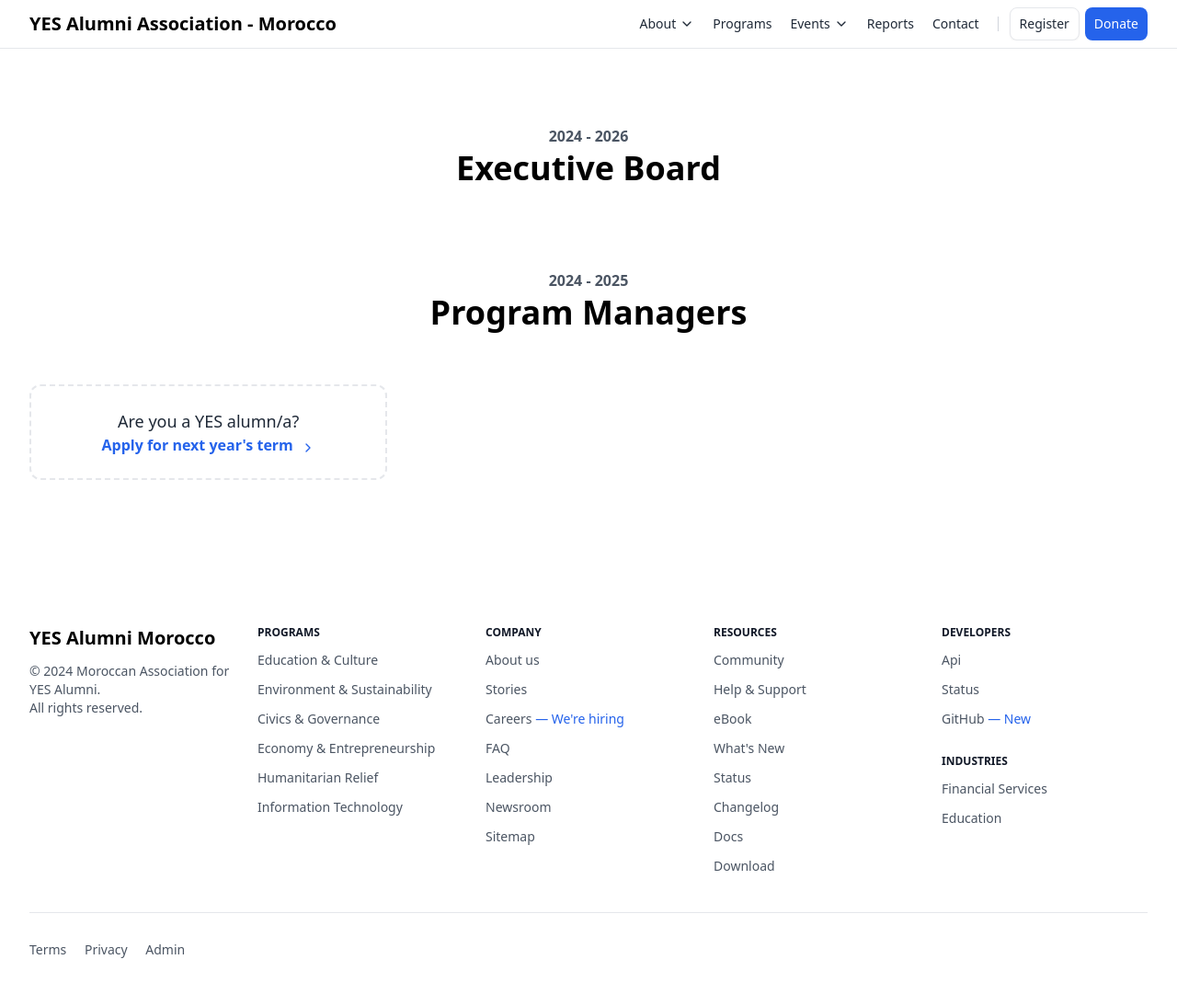
After one commit to aabboudi/maya, a Django app: page /leadership/ in a window 1280 px wide. The commit adds this page. Shown: the whole page at 92% size. Run offline with Django 5.2, Linux system fonts and the light colour scheme; data that the repository does not hold is empty; style sheets or scripts are compiled from the project's sources; some libraries are stand-ins or nearby versions.

Commit message:
Refactored and renamed page then included managers

```diff
--- a/orbit/urls.py
+++ b/orbit/urls.py
@@ -5,7 +5,7 @@ urlpatterns = [
     path('', views.home, name='home'),
     path('about/', views.about, name='about'),
     path('partners/', views.partners, name='partners'),
-    path('executive-board/', views.executive_board, name='executive_board'),
+    path('leadership/', views.leadership, name='leadership'),
     path('stories/', views.stories, name='stories'),
     path('stories/<str:story>', views.story_details, name='story_details'),
     path('programs/', views.programs, name='programs'),
--- a/orbit/views.py
+++ b/orbit/views.py
@@ -12,9 +12,10 @@ def about(request):
 def partners(request):
     return render(request, 'about/partners.html')
 
-def executive_board(request):
-    board_members = BoardMember.objects.all()
-    return render(request, 'about/executive-board.html', { 'board_members': board_members })
+def leadership(request):
+    board_members = BoardMember.objects.filter(active=True)
+    managers = Manager.objects.filter(active=True)
+    return render(request, 'about/leadership.html', { 'board_members': board_members, 'managers': managers })
 
 def stories(request):
     # stories = Post.objects.all()
--- /dev/null
+++ b/templates/templates/about/leadership.html
@@ -0,0 +1,63 @@
+{% extends "_base.html" %}
+
+{% block title %}Executive Board{% endblock %}
+
+{% block extra_head %}
+
+{% endblock %}
+
+{% block content %}
+
+<!-- Team -->
+<div class="max-w-[85rem] grid gap-8 px-4 py-10 sm:px-6 lg:px-8 lg:py-14 mx-auto">
+  <section>
+    <!-- Title -->
+    <div class="max-w-2xl mx-auto text-center mb-10 lg:mb-14">
+      <p class="font-semibold text-gray-600 dark:text-neutral-400">2024 - 2026</p>
+      <h2 class="text-2xl font-bold md:text-4xl md:leading-tight dark:text-white">Executive Board</h2>
+    </div>
+    <!-- End Title -->
+
+    <!-- Grid -->
+    <div class="grid grid-cols-1 sm:grid-cols-2 lg:grid-cols-3 gap-6">
+      {% for board_member in board_members %}
+        {% include "components/leadershipCard.html" with avatar=board_member.avatar name=board_member.name title=board_member.title bio=board_member.bio %}
+      {% endfor %}
+    </div>
+    <!-- End Grid -->
+  </section>
+
+  <section>
+    <!-- Title -->
+    <div class="max-w-2xl mx-auto text-center mb-10 lg:mb-14">
+      <p class="font-semibold text-gray-600 dark:text-neutral-400">2024 - 2025</p>
+      <h2 class="text-2xl font-bold md:text-4xl md:leading-tight dark:text-white">Program Managers</h2>
+    </div>
+    <!-- End Title -->
+
+    <!-- Grid -->
+    <div class="grid grid-cols-1 sm:grid-cols-2 lg:grid-cols-3 gap-6">
+
+      {% for manager in managers %}
+        {% include "components/leadershipCard.html" with avatar=manager.avatar name=manager.name title=manager.program bio=manager.bio %}
+      {% endfor %}
+
+      <a class="col-span-full lg:col-span-1 group flex flex-col justify-center text-center rounded-xl p-4 md:p-6 border-2 border-dashed border-gray-200 hover:shadow-sm focus:outline-none focus:shadow-sm dark:border-neutral-700" href="#">
+        <h3 class="text-lg text-gray-800 dark:text-neutral-200">
+          Are you a YES alumn/a?
+        </h3>
+        <div>
+          <span class="inline-flex items-center gap-x-2 font-semibold text-blue-600 group-hover:text-blue-700 group-focus:text-blue-700 dark:text-blue-500 dark:group-hover:text-blue-400 dark:group-focus:text-blue-400">
+            Apply for next year's term
+            <svg class="mt-1.5 shrink-0 size-4" xmlns="http://www.w3.org/2000/svg" width="24" height="24" viewBox="0 0 24 24" fill="none" stroke="currentColor" stroke-width="2" stroke-linecap="round" stroke-linejoin="round"><path d="m9 18 6-6-6-6"/></svg>
+          </span>
+        </div>
+      </a>
+      <!-- End Col -->
+    </div>
+    <!-- End Grid -->
+  </section>
+</div>
+<!-- End Team -->
+
+{% endblock content %}
--- a/templates/templates/components/navbar.html
+++ b/templates/templates/components/navbar.html
@@ -55,10 +55,10 @@
                     <div class="my-2 border-t border-gray-100 dark:border-neutral-800"></div>
 
                     <!-- Link -->
-                    <a href="/executive-board" class="p-3 flex items gap-x-4 hover:bg-gray-100 focus:outline-none focus:bg-gray-100 rounded-lg dark:text-neutral-200 dark:hover:bg-neutral-700 dark:focus:bg-neutral-700">
+                    <a href="/leadership" class="p-3 flex items gap-x-4 hover:bg-gray-100 focus:outline-none focus:bg-gray-100 rounded-lg dark:text-neutral-200 dark:hover:bg-neutral-700 dark:focus:bg-neutral-700">
                       <i data-lucide="briefcase-business" class="shrink-0 size-4 mt-1 text-gray-800 dark:text-neutral-200"></i>
                       <div class="grow">
-                        <span class="block font-semibold text-sm text-gray-800 dark:text-neutral-200">Executive Board</span>
+                        <span class="block font-semibold text-sm text-gray-800 dark:text-neutral-200">Leadership</span>
                         <p class="text-sm text-gray-500 dark:text-neutral-500">Browse featured stories and photos of our projects and events!</p>
                       </div>
                     </a>
@@ -148,7 +148,7 @@
             <a href="#" class="py-[7px] px-2.5 inline-flex items-center font-medium text-sm rounded-lg border border-gray-200 bg-white text-gray-800 shadow-sm hover:bg-gray-50 disabled:opacity-50 disabled:pointer-events-none dark:bg-neutral-800 focus:outline-none focus:bg-gray-100 dark:border-neutral-700 dark:text-neutral-300 dark:hover:bg-neutral-700 dark:focus:bg-neutral-700">
               Register
             </a>
-            <a href="#" class="py-2 px-2.5 inline-flex items-center font-medium text-sm rounded-lg bg-blue-600 text-white hover:bg-blue-700 focus:outline-none focus:bg-blue-700 disabled:opacity-50 disabled:pointer-events-none dark:bg-blue-500 dark:hover:bg-blue-600 dark:focus:bg-blue-600">
+            <a href="#" class="py-2 px-2.5 inline-flex items-center font-medium text-sm rounded-lg bg-blue-600 text-white hover:bg-blue-700 focus:outline-none focus:bg-blue-700 disabled:opacity-50 disabled:pointer-events-none dark:bg-blue-600 dark:hover:bg-blue-700 dark:focus:bg-blue-700">
               Donate
             </a>
           </div>
```
Also changed, not shown: templates/templates/about/executive-board.html (deleted, +0 -90 lines), templates/templates/components/leadershipCard.html (added, +44 -0 lines).
